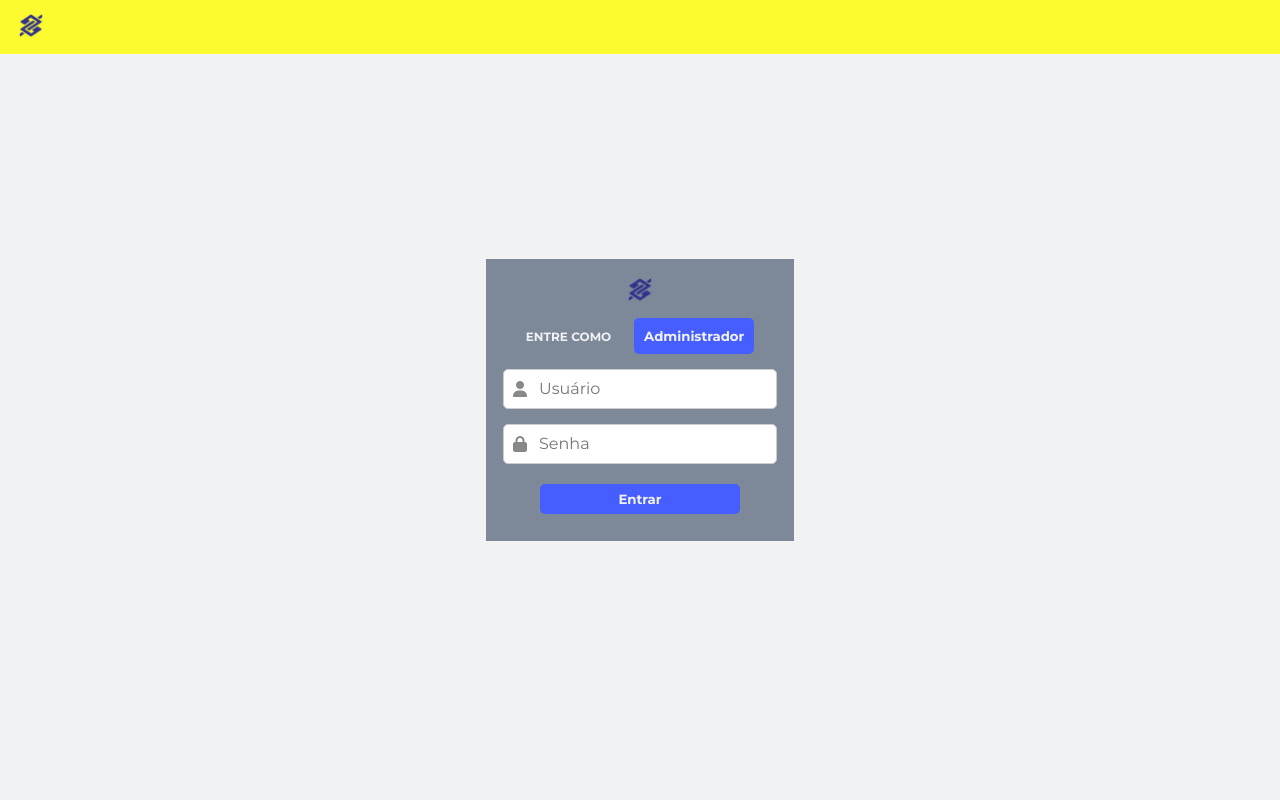
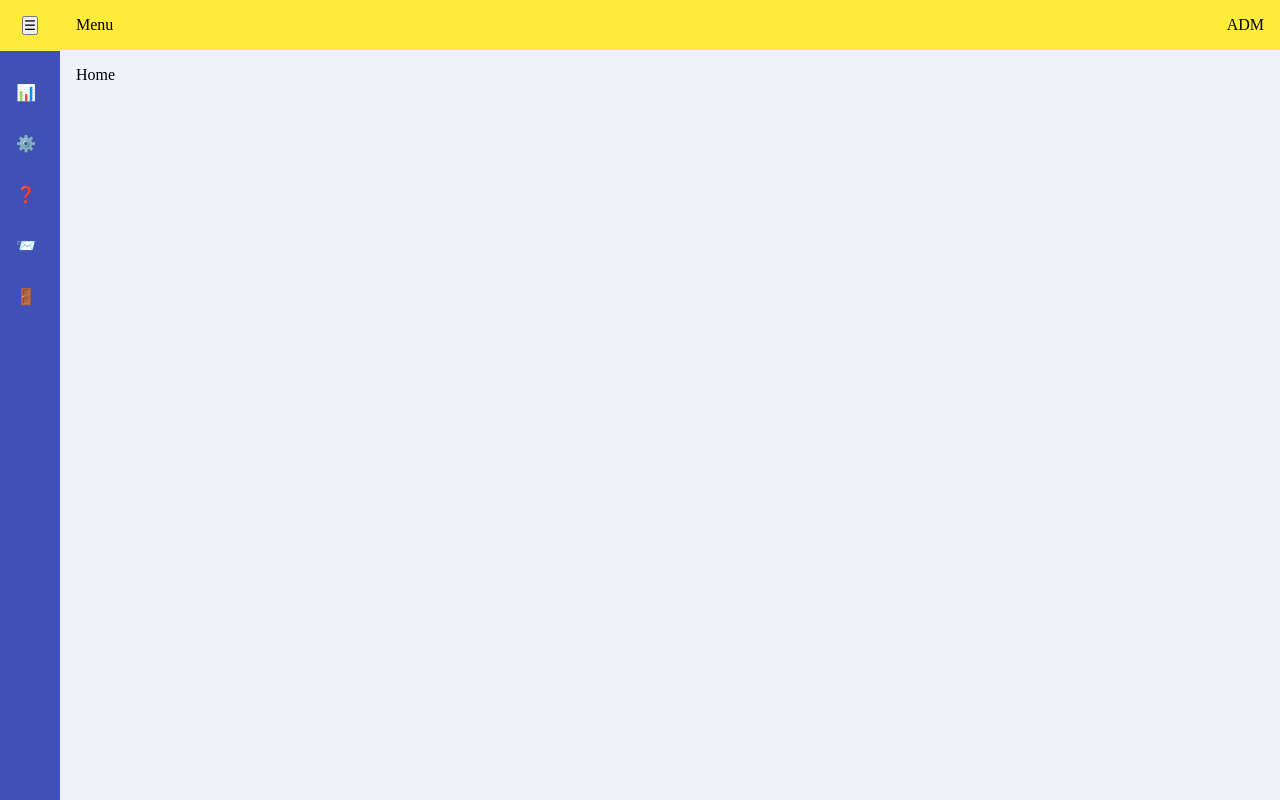
Before and after one commit to Dilsinho7/Projeto-Squad11, a React (Vite) app: page / in a window 1280 px wide. Built offline with nearby package versions, Linux system fonts and the light colour scheme.

Commit message:
Modificado por adilson

```diff
--- a/package.json
+++ b/package.json
@@ -11,7 +11,8 @@
   },
   "dependencies": {
     "react": "^18.3.1",
-    "react-dom": "^18.3.1"
+    "react-dom": "^18.3.1",
+    "react-router-dom": "^7.6.0"
   },
   "devDependencies": {
     "@eslint/js": "^9.9.0",
--- a/src/App.jsx
+++ b/src/App.jsx
@@ -1,50 +1,18 @@
-import imgBranco from './assets/img/img-branco.png';
+import { BrowserRouter, Routes, Route } from 'react-router-dom';
+import Layout from './Layout';
+import Home from './pages/Home';
+import VisuOKR from './pages/VisuOKR';
 
 function App() {
     return(
-    <>
-    <header className="header-color">
-        <div className='header-logo'>
-            <img className='logo-img' src={imgBranco} alt="" />
-        </div>
-    </header>
-    <main className='tela-centro'>
-        <form className='centro-login' action="/login" method="POST">
-            <div className='logo'>
-                <img className='logo-img' src={imgBranco} alt="" />
-            </div>
-            <div className='metodo-login'>
-                <h5 className='Entre'>ENTRE COMO</h5>
-                <h5 className='administrador'>Administrador</h5>
-            </div>
-            <div className="Campo-usuario">
-                <div className="input-container">
-                    <i className="fas fa-user"></i>
-                    <input
-                    type="text"
-                    id="usuario"
-                    name="usuario"
-                    placeholder="Usuário"
-                    required
-                    />
-                </div>
-                <div className="input-container">
-                    <i className="fas fa-lock"></i>
-                    <input
-                    type="password"
-                    id="senha"
-                    name="senha"
-                    placeholder="Senha"
-                    required
-                    />
-                </div>
-            </div>
-            <div className='button-entrar'>
-                 <button className='oBotao' type="submit">Entrar</button>
-            </div>
-        </form>
-    </main>
-    </>
+        <BrowserRouter>
+            <Routes>
+                <Route path='/' element={<Layout/>}>
+                    <Route index element={<Home/>}/>
+                    <Route path='VisuOKR' element={<VisuOKR/>}/>
+                </Route>
+            </Routes>
+        </BrowserRouter>
 );
 }
 
--- /dev/null
+++ b/src/Layout.jsx
@@ -0,0 +1,21 @@
+import Navbar from './Navbar';
+import Topbar from './Topbar';
+import { Outlet } from 'react-router-dom';
+
+function Layout() {
+  return (
+    <div style={{ display: "flex", height: "100vh" }}>
+      <Navbar />
+
+      <div style={{ flexGrow: 1, display: "flex", flexDirection: "column" }}>
+        <Topbar />
+
+        <main style={{ flexGrow: 1, padding: "1rem", backgroundColor: "#f0f2fa" }}>
+          <Outlet />
+        </main>
+      </div>
+    </div>
+  )
+}
+
+export default Layout;
--- /dev/null
+++ b/src/Navbar.css
@@ -0,0 +1,49 @@
+.sidebar {
+  background-color: #3f51b5;
+  color: white;
+  height: 100vh;
+  transition: width 0.3s;
+  overflow: hidden;
+}
+
+.sidebar.collapsed {
+  width: 60px;
+}
+
+.sidebar.expanded {
+  width: 250px;
+}
+
+.top-bar {
+  background-color: #ffeb3b;
+  padding: 1rem;
+  text-align: center;
+}
+
+.menu {
+  padding: 1rem 0;
+}
+
+.menu-item {
+  padding: 1rem;
+  cursor: pointer;
+  white-space: nowrap;
+}
+
+.menu-item:hover {
+  background-color: rgba(255, 255, 255, 0.1);
+}
+
+.submenu {
+  background-color: rgba(255, 255, 255, 0.1);
+  padding-left: 1rem;
+}
+
+.submenu-item {
+  padding: 0.5rem 1rem;
+  cursor: pointer;
+}
+
+.submenu-item:hover {
+  background-color: rgba(255, 255, 255, 0.2);
+}
--- /dev/null
+++ b/src/Navbar.jsx
@@ -0,0 +1,39 @@
+import { useState } from "react";
+import "./Navbar.css";
+
+function Navbar() {
+  const [isExpanded, setIsExpanded] = useState(false);
+  const [activeMenu, setActiveMenu] = useState(null);
+
+  const toggleSidebar = () => setIsExpanded(!isExpanded);
+  const toggleSubMenu = (menu) => {
+    setActiveMenu(activeMenu === menu ? null : menu);
+  };
+
+  return (
+    <div className={`sidebar ${isExpanded ? "expanded" : "collapsed"}`}>
+      <div className="top-bar">
+        <button onClick={toggleSidebar}>☰</button>
+      </div>
+
+      <div className="menu">
+        <div onClick={() => toggleSubMenu("okrs")} className="menu-item">
+          📊 {isExpanded && <span>OKRs</span>}
+        </div>
+        {activeMenu === "okrs" && isExpanded && (
+          <div className="submenu">
+            <div className="submenu-item">Visualizar OKRs</div>
+            <div className="submenu-item">Cadastrar OKR</div>
+          </div>
+        )}
+
+        <div className="menu-item">⚙️ {isExpanded && <span>Configurações</span>}</div>
+        <div className="menu-item">❓ {isExpanded && <span>Ajuda</span>}</div>
+        <div className="menu-item">📨 {isExpanded && <span>Sobre</span>}</div>
+        <div className="menu-item">🚪 {isExpanded && <span>Sair</span>}</div>
+      </div>
+    </div>
+  );
+}
+
+export default Navbar;
--- /dev/null
+++ b/src/Topbar.jsx
@@ -0,0 +1,19 @@
+
+
+
+function Topbar() {
+  return (
+    <div style={{
+      backgroundColor: "#ffeb3b",
+      padding: "1rem",
+      display: "flex",
+      justifyContent: "space-between",
+      alignItems: "center"
+    }}>
+      <div>Menu</div>
+      <div>ADM</div>
+    </div>
+  );
+}
+
+export default Topbar;
--- a/src/index.css
+++ b/src/index.css
@@ -9,7 +9,11 @@ a {
 input::placeholder {
   font-family: 'Montserrat';
 }
-
+.Navbar {
+  height: 832px;
+  width: 50px;
+  background-color: #465EFF;
+}
 .header-color{
   display: flex;
   align-items: center;
--- /dev/null
+++ b/src/pages/Home.jsx
@@ -0,0 +1,10 @@
+
+
+
+function Home() {
+    return (
+        <div>Home</div>
+    )
+}
+
+export default Home
--- /dev/null
+++ b/src/pages/VisuOKR.jsx
@@ -0,0 +1,10 @@
+
+
+
+function VisuOKR() {
+  return (
+    <div>VisuOKR</div>
+  )
+}
+
+export default VisuOKR
```
Also changed, not shown: 1 other file (tests, documents, lock files or other folders).
